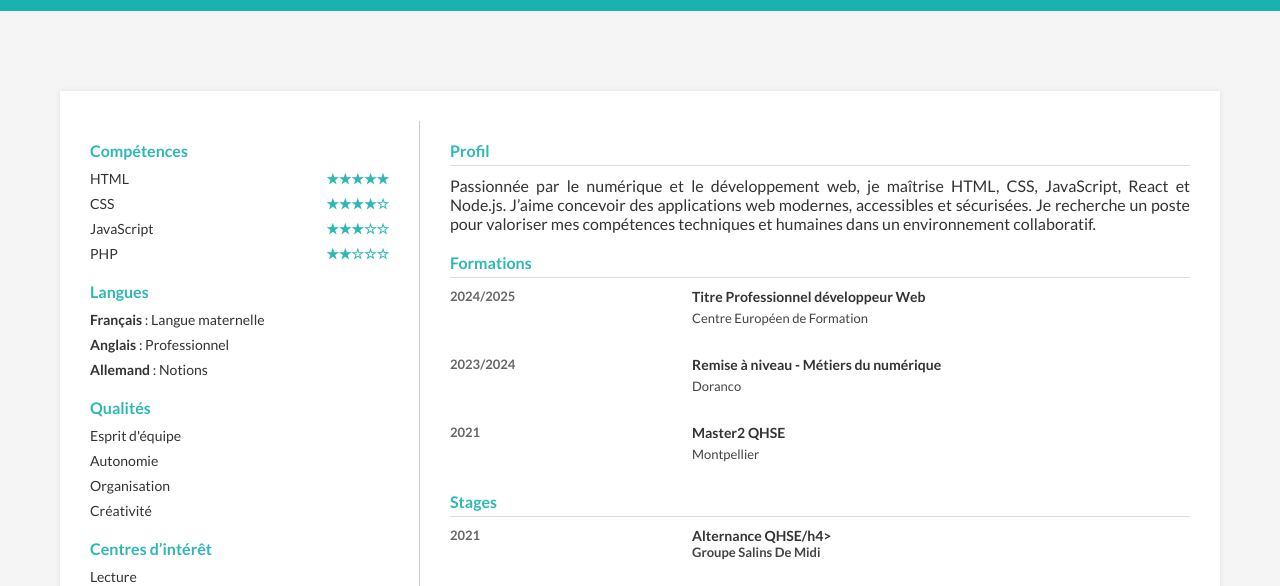
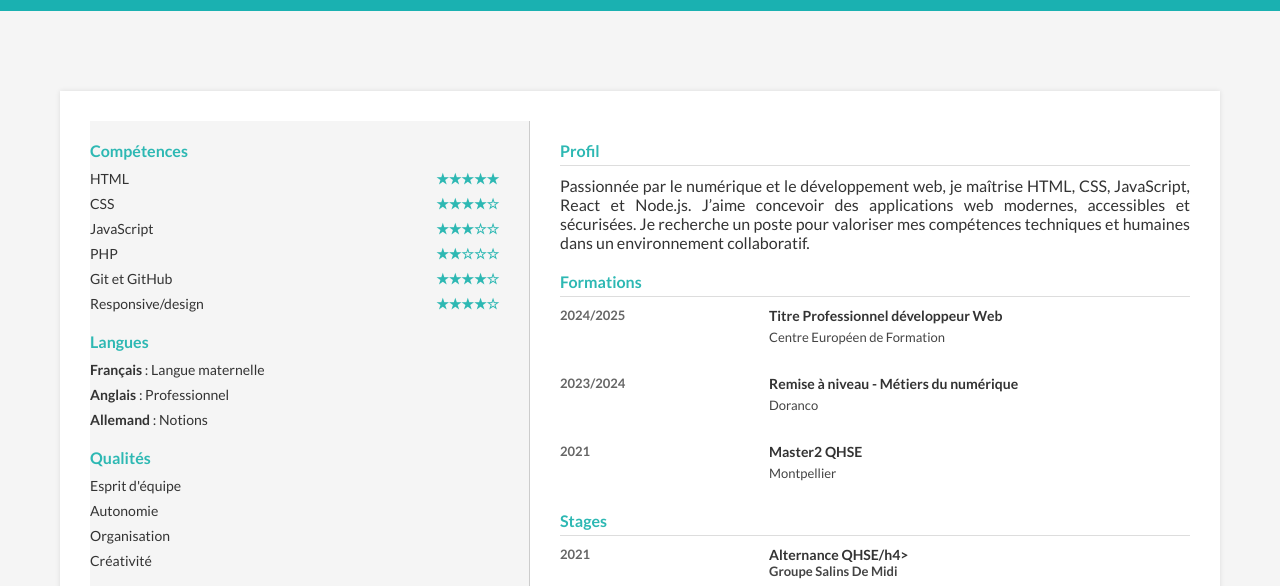
Before and after one commit to khadidj-aba/cv-khadidja, a plain HTML site: page index.html in a window 1280 px wide. Shown: the part 172-758 px from the top of the page. Drawn offline with Linux system fonts and the light colour scheme.

```diff
--- a/css/style.css
+++ b/css/style.css
@@ -87,9 +87,13 @@
 
 /* === SIDEBAR GAUCHE === */
 .sidebar {
-  width: 30%;
+
+  width: 40%;
   padding-right: 30px;
   border-right: 1px solid #ccc;
+  background-color: #f5f5f5;
+
+
 }
 
 .sidebar h2 {
--- a/index.html
+++ b/index.html
@@ -64,6 +64,8 @@
         <li>CSS <span>★★★★☆</span></li>
         <li>JavaScript <span>★★★☆☆</span></li>
         <li>PHP <span>★★☆☆☆</span></li>
+        <li>Git et GitHub<span>★★★★☆</span></li>
+        <li>Responsive/design<span>★★★★☆</span></li>
       </ul>
 
       <h2>Langues</h2>
@@ -104,7 +106,6 @@
           <h4>Titre Professionnel développeur Web</h4>
           <p>Centre Européen de Formation</p>
         </div>
-
         <div class="date"><p>2023/2024</p></div>
         <div class="exp">
           <h4>Remise à niveau - Métiers du numérique</h4>
```
